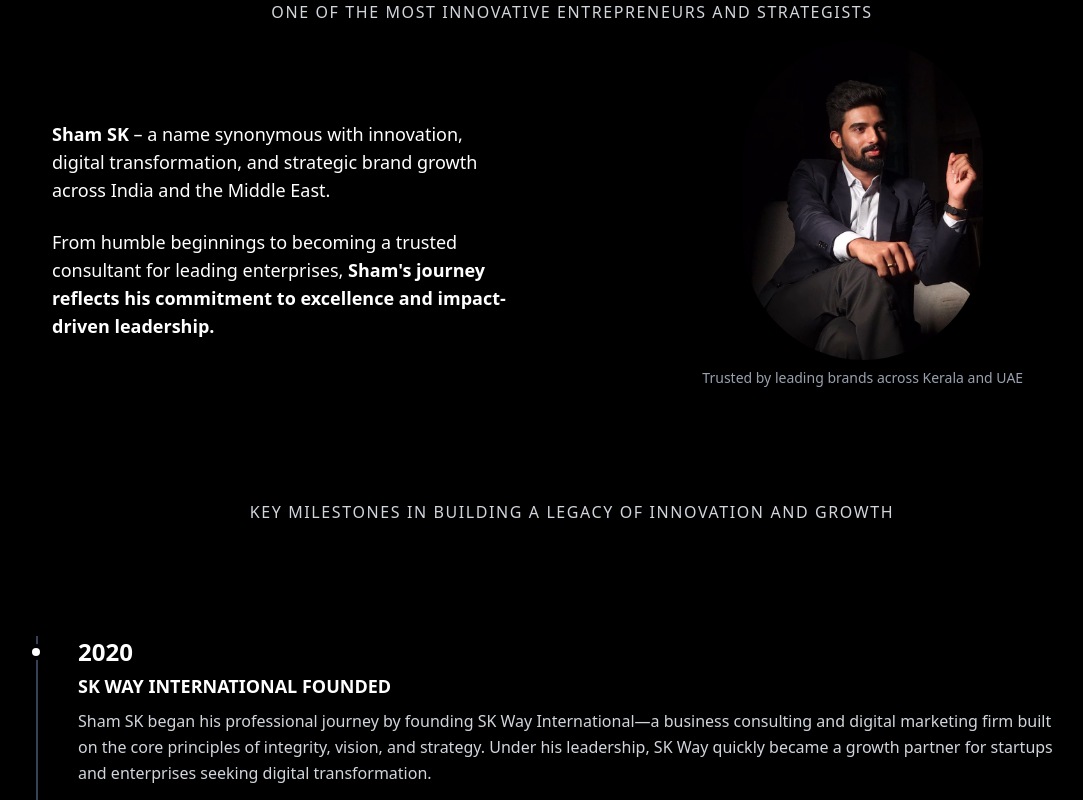
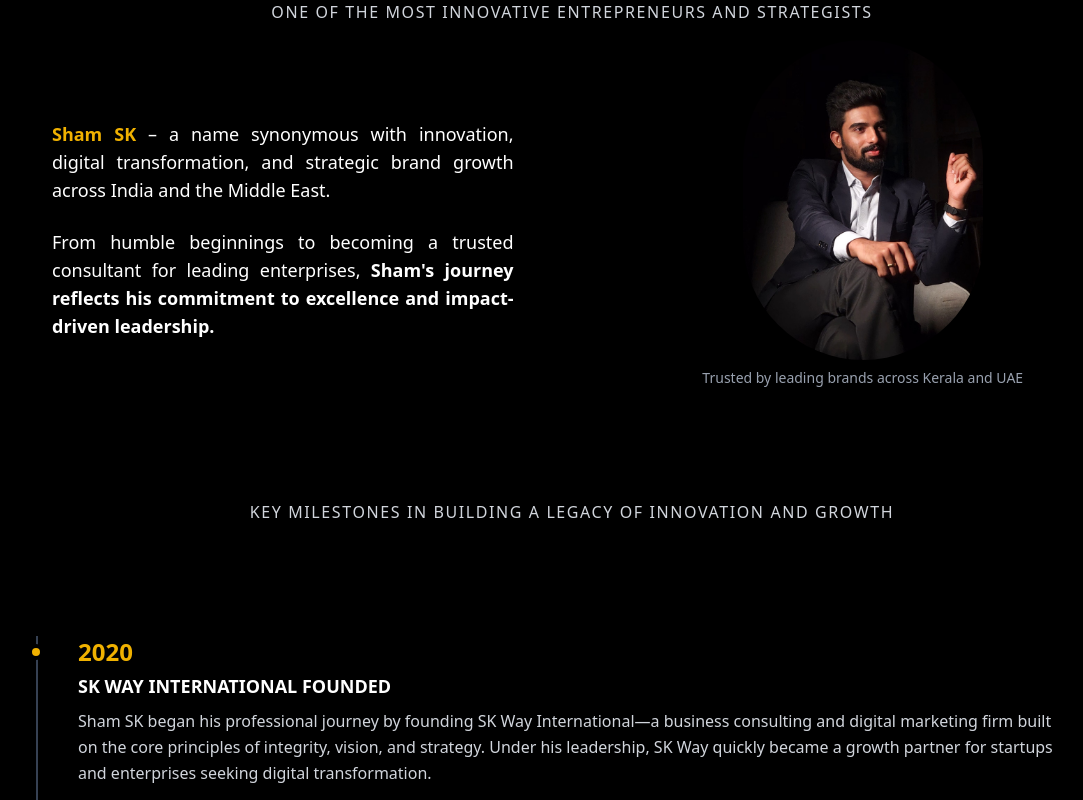
Before and after one commit to SocialBureauWeb/Ceo-Portfolio, a React (Vite) app: page / in a window 1280 px wide. Shown: the part 920-1720 px from the top of the page, without its empty margins (68-1151 px from the left). Built offline with nearby package versions, Linux system fonts and the light colour scheme.

Commit message:
yelllow added

```diff
--- a/index.html
+++ b/index.html
@@ -2,14 +2,13 @@
 <html lang="en">
   <head>
     <meta charset="UTF-8" />
-    <link rel="icon" type="image/svg+xml" href="/vite.svg" />
     <meta name="viewport" content="width=device-width, initial-scale=1.0" />
      <link href="/src/style.css" rel="stylesheet">
      <link
   rel="stylesheet"
   href="https://cdnjs.cloudflare.com/ajax/libs/font-awesome/6.4.0/css/all.min.css"
 />
-
+<link rel="icon" type="image/svg+xml" href="/assets/sham.jpg" />
     <title>Sham SK</title>
   </head>
   <body>
--- a/src/components/HomeIntro.jsx
+++ b/src/components/HomeIntro.jsx
@@ -16,9 +16,9 @@ const HomeIntro = () => {
 
       <div className="flex flex-col md:flex-row items-center justify-between gap-10 max-w-6xl mx-auto">
         {/* Left Text */}
-        <div className="text-lg space-y-6 font-inter md:w-1/2 px-10">
+        <div className="text-lg space-y-6 font-inter md:w-1/2 px-10 text-justify">
           <p>
-            <strong>Sham SK</strong> – a name synonymous with innovation, digital transformation,
+            <strong className="text-yellow-500">Sham SK</strong> – a name synonymous with innovation, digital transformation,
             and strategic brand growth across India and the Middle East.
           </p>
           <p>
--- a/src/components/HomeJourney.jsx
+++ b/src/components/HomeJourney.jsx
@@ -47,9 +47,9 @@ export const HomeJourney = () => {
               className="mb-16 relative pl-10 timeline-item"
             >
               {/* Dot */}
-              <div className="absolute -left-2.5 top-2 w-4 h-4 bg-white rounded-full border-4 border-black"></div>
+              <div className="absolute -left-2.5 top-2 w-4 h-4 bg-yellow-500 rounded-full border-4 border-black"></div>
 
-              <h3 className="text-2xl font-bold mb-1">{item.year}</h3>
+              <h3 className="text-2xl font-bold mb-1 text-yellow-500">{item.year}</h3>
               <h4 className="text-lg font-semibold mb-2">{item.title}</h4>
               <p className="text-gray-300 leading-relaxed">{item.description}</p>
             </div>
```
